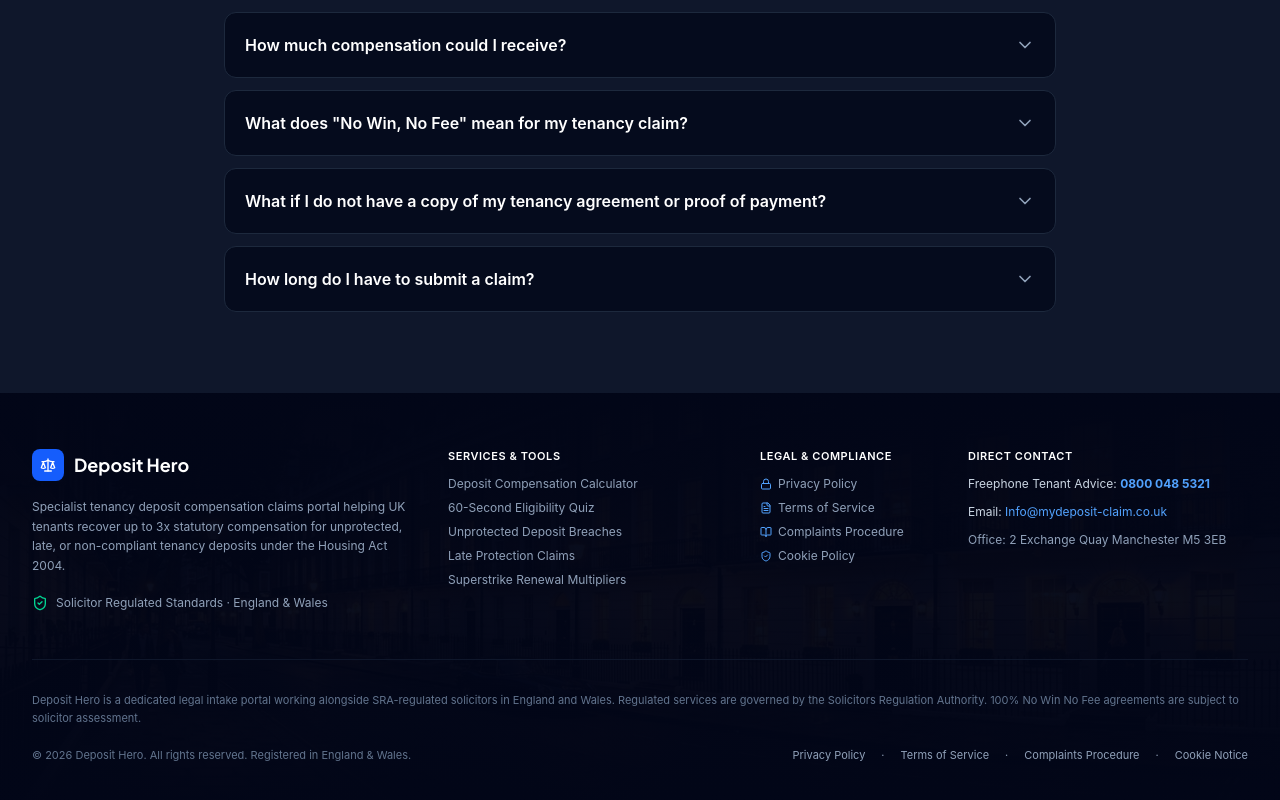
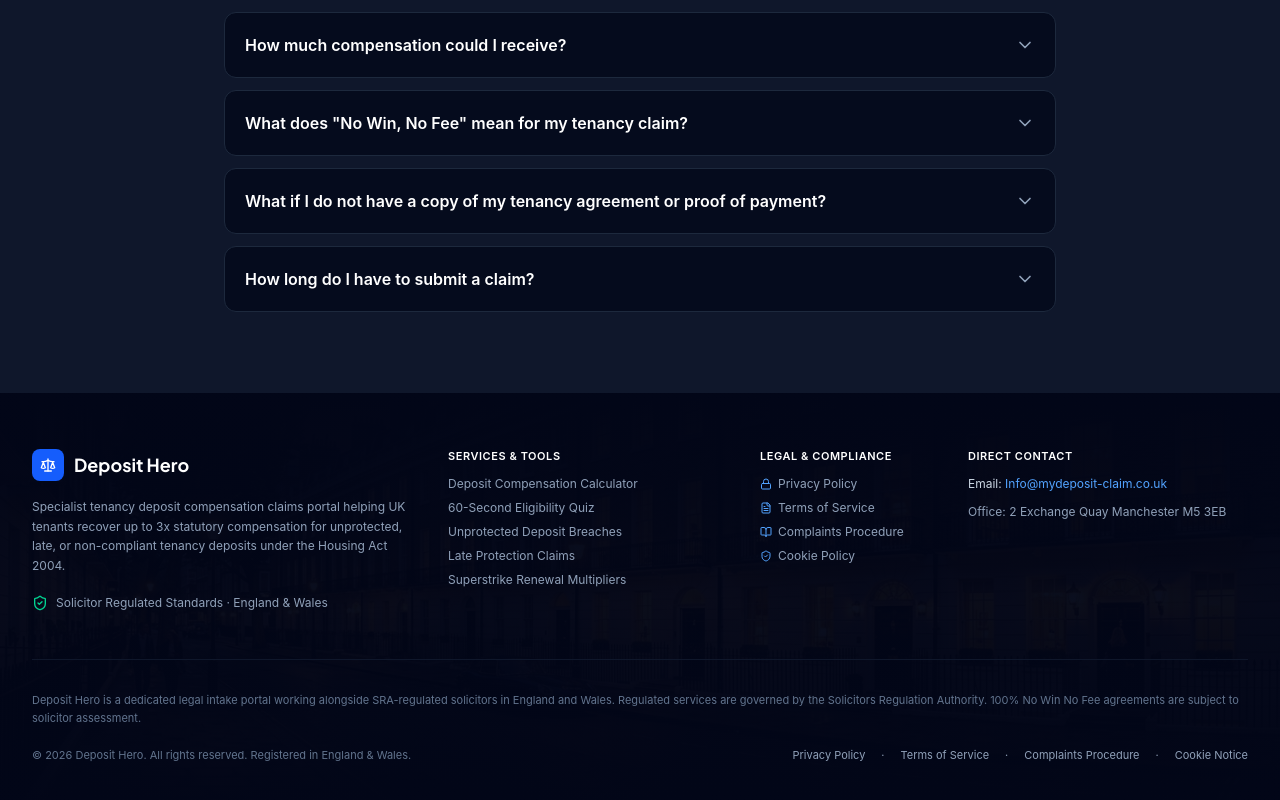
Before and after one commit to shafiqrehman31/dop, a React (Vite) app: page / in a window 1280 px wide. Shown: the part 5493-6293 px from the top of the page. Built offline with nearby package versions, Linux system fonts and the light colour scheme; no server answers; a web font is replaced by a local one.

Commit message:
Udate Contact Info for our proejct

```diff
--- a/src/components/Footer.tsx
+++ b/src/components/Footer.tsx
@@ -162,9 +162,7 @@
             <div className="font-semibold text-white uppercase tracking-wider text-[11px]">
               Direct Contact
             </div>
-            <p className="text-xs text-slate-300">
-              Freephone Tenant Advice: <a href={`tel:${cms.contactPhone}`} className="text-blue-400 font-bold hover:underline">{cms.contactPhone}</a>
-            </p>
+
             <p className="text-xs text-slate-300">
               Email: <a href={`mailto:${cms.contactEmail}`} className="text-blue-400 hover:underline">{cms.contactEmail}</a>
             </p>
```
